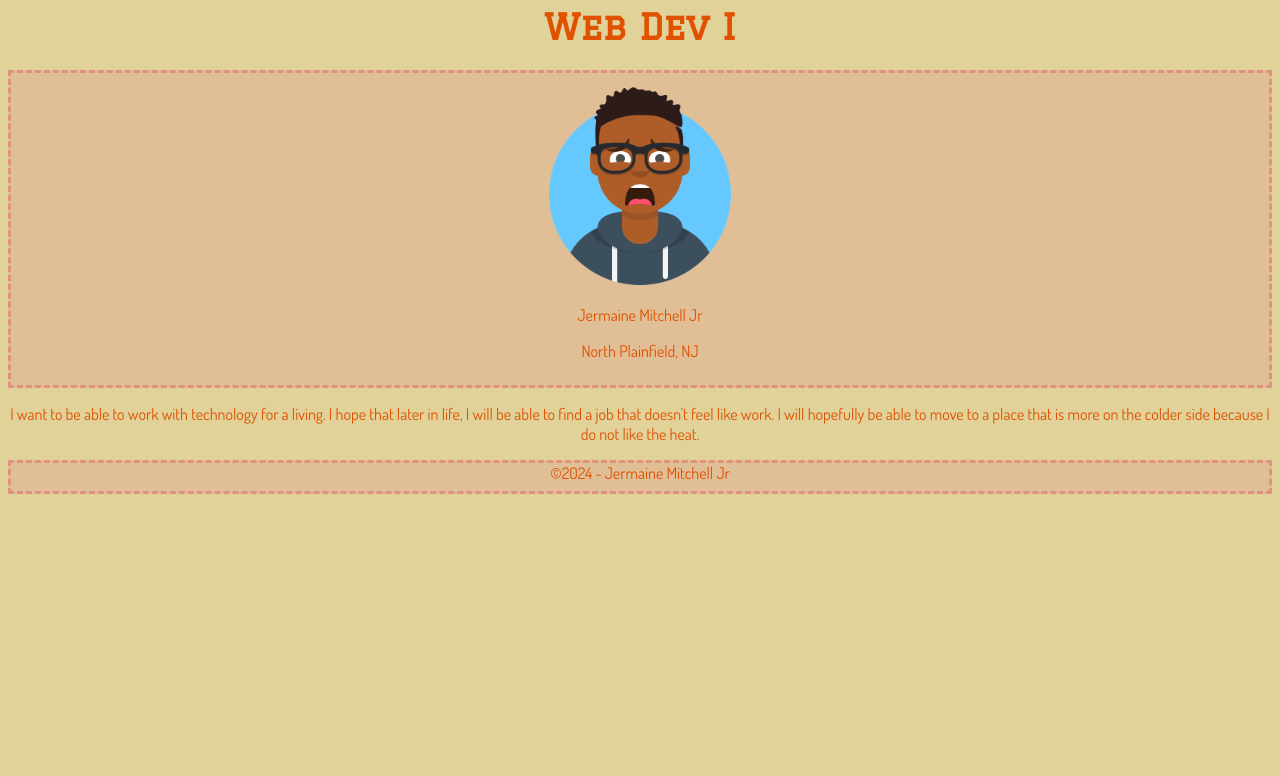
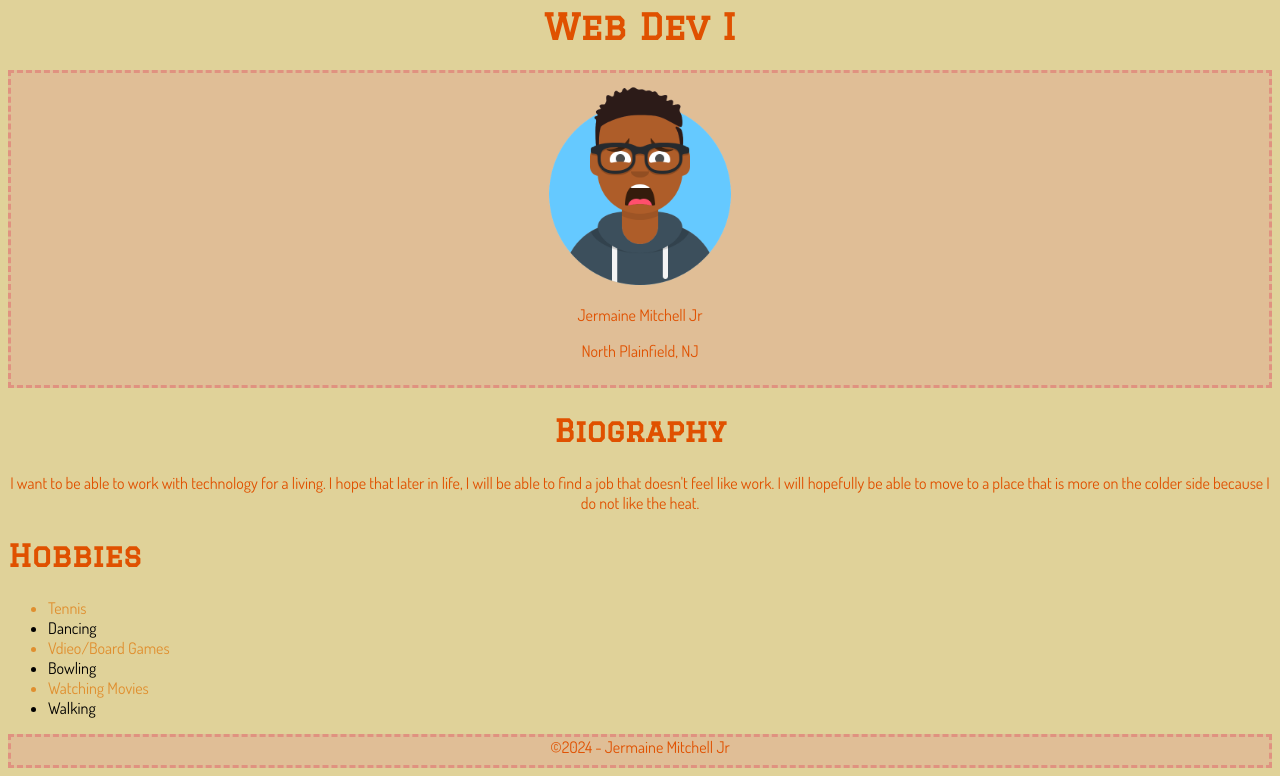
Before and after one commit to RVCC-IDMX/about-me-JMit3003-1, a plain HTML site: page index.html in a window 1280 px wide. Shown: the part 126-902 px from the top of the page. Before the commit the page ends 800 px from the top, so only its background shows below. Drawn offline with Linux system fonts and the light colour scheme.

Commit message:
Adding hobbies list

```diff
--- a/css/style.css
+++ b/css/style.css
@@ -9,6 +9,10 @@ body {
 h1, h2, h3, h4, h5, h6 {
     font-family: Graduate;
     font-size: 2.2rem;
+}
+
+h2 {
+    font-size: 30px;
 }
 
 header {
@@ -31,3 +35,12 @@ header {
 #bio {
     text-align: center;
 }
+
+#hobbies ul li:nth-child(even) {
+    color: black;
+
+}
+
+#hobbies ul li:nth-child(odd) {
+    color: #E08f2f;
+}
--- a/index.html
+++ b/index.html
@@ -25,7 +25,7 @@
 
     <main>
 
-        <section id="hero" >
+        <section id="hero">
             <!--hero section, shows profile image, name, and location-->
             <img src="About Me Images\avataaars.png" alt="My avatar picture">
 
@@ -38,6 +38,7 @@
 
         <section id="bio">
             <!--bio section: personal info-->
+            <h2>Biography</h2>
             <div>
                 <p>I want to be able to work with technology for a living.
                     I hope that later in life, I will be able to find a job that
@@ -47,12 +48,26 @@
 
                 </p>
 
+            </section>
+
+            <section id="hobbies" </div>
+
+                <h2>Hobbies</h2>
+
+                <ul>
+                    <li>Tennis</li>
+                    <li>Dancing</li>
+                    <li>Vdieo/Board Games</li>
+                    <li>Bowling</li>
+                    <li>Watching Movies</li>
+                    <li>Walking</li>
 
 
-            </div>
+                </ul>
 
 
-        </section>
+
+            </section>
 
     </main>
 
```
